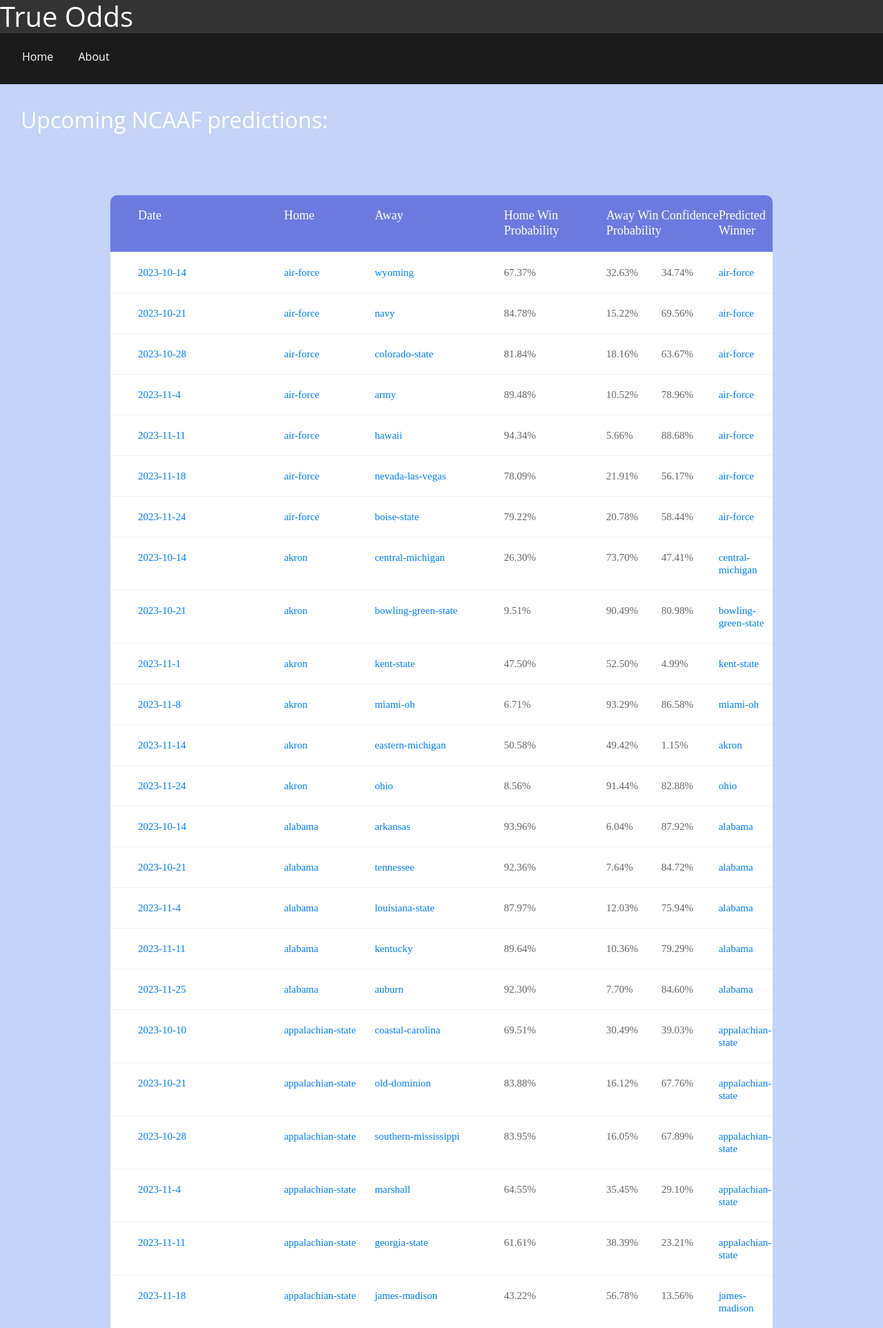
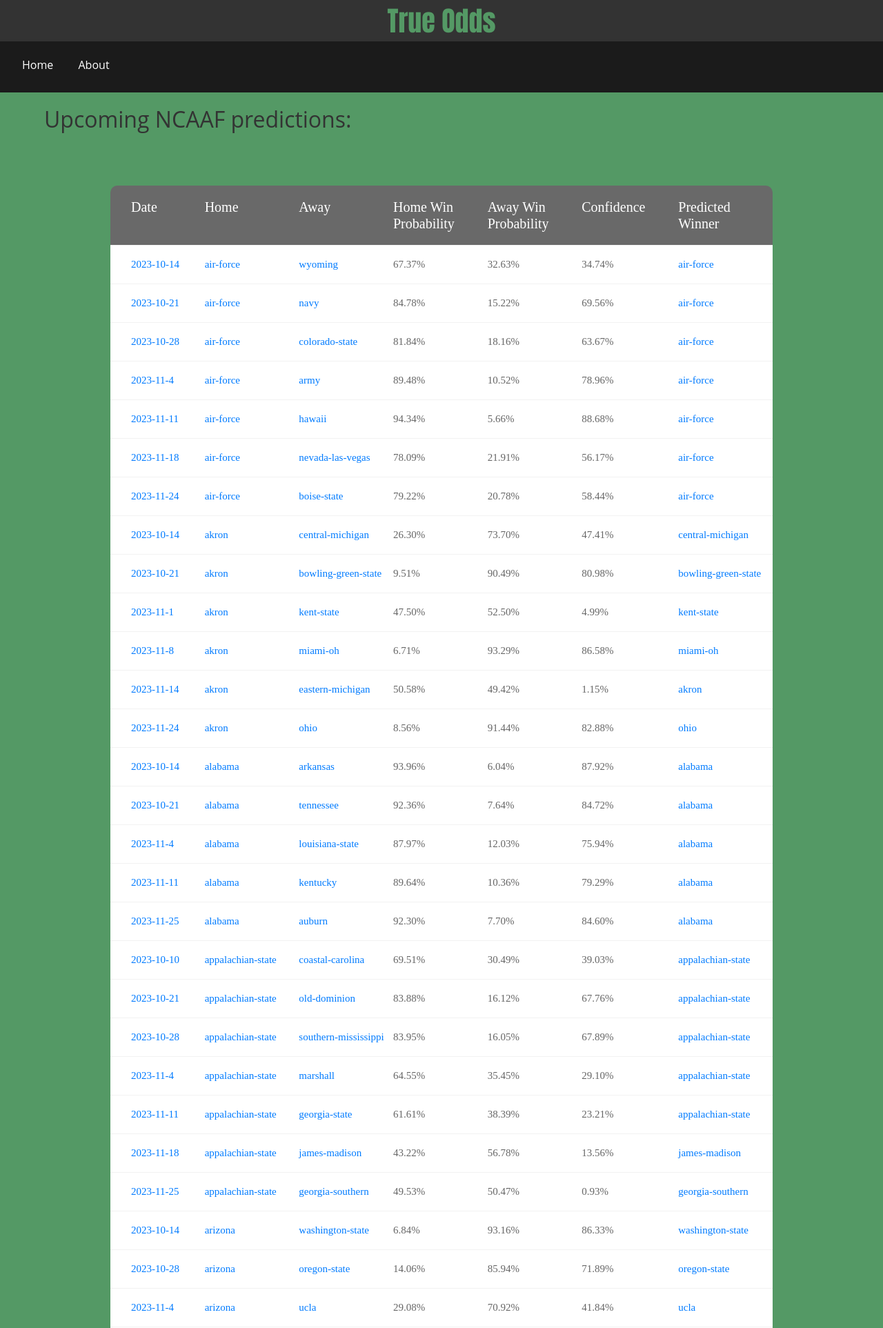
Before and after one commit to JayQuimby/true_odds, a Flask app: page /pred in a window 1280 px wide. Shown: the top 1925 px of the page at 69% size. Run offline with Flask 3, Linux system fonts and the light colour scheme.

Commit message:
refactor and new sytle

```diff
--- a/app.py
+++ /dev/null
@@ -1,54 +0,0 @@
-from flask import Flask, redirect, render_template, url_for
-from flask_sqlalchemy import SQLAlchemy
-from sqlalchemy import and_, or_
-import pandas as pd
-
-app = Flask(__name__)
-app.config['SQLALCHEMY_DATABASE_URI']= 'sqlite:///predict.db'
-db = SQLAlchemy(app)
-
-class Game(db.Model):
-    index = db.Column(db.Integer, primary_key=True, autoincrement=True)
-    date = db.Column(db.String(20))
-    A = db.Column(db.String(50))  # Adjust the type and length accordingly
-    B = db.Column(db.String(50))
-    A_win = db.Column(db.Float)
-    B_win = db.Column(db.Float)
-    ABS_diff = db.Column(db.Float)
-    prediction = db.Column(db.String(50))
-
-def load_data():
-    csv_path = './static/Database/all_season_preds.csv'
-    data = pd.read_csv(csv_path)
-    data.to_sql(name='game', con=db.engine, if_exists='replace', index=True)
-
-@app.route('/', methods=['POST', 'GET'])
-@app.route('/home')
-def index():
-    return render_template('index.html')
-
-@app.route('/pred')
-def predict_page():
-    data = Game.query.all()
-    return render_template('pred.html', table=data)
-
-@app.route('/team/<teamname>')
-def team_page(teamname):
-    team_db = Game.query.filter(or_(Game.A == teamname, Game.B == teamname))
-    return render_template('team_preds.html', name=teamname, table=team_db)
-
-@app.route('/day/<date>')
-def date_page(date):
-    date_db = Game.query.filter(Game.date == date)
-    return render_template('team_preds.html', name=date, table=date_db)
-
-@app.route('/about')
-def about_page():
-    return render_template('about.html')
-
-if __name__ == '__main__':
-    with app.app_context():
-        #db.create_all()
-        load_data()
-
-    app.run(debug=True, host='0.0.0.0', port=5000)
--- /dev/null
+++ b/run.py
@@ -0,0 +1,11 @@
+from true_odds.routes import load_data
+from true_odds import app
+
+
+
+if __name__ == '__main__':
+    with app.app_context():
+        #db.create_all()
+        load_data()
+
+    app.run(debug=True, host='0.0.0.0', port=5000)
--- /dev/null
+++ b/true_odds/__init__.py
@@ -0,0 +1,6 @@
+from flask import Flask
+from flask_sqlalchemy import SQLAlchemy
+
+app = Flask(__name__)
+app.config['SQLALCHEMY_DATABASE_URI']= 'sqlite:///predict.db'
+db = SQLAlchemy(app)
--- /dev/null
+++ b/true_odds/routes.py
@@ -0,0 +1,34 @@
+from . import app, db
+import pandas as pd
+from flask import redirect, render_template, url_for
+from true_odds.models import Game
+from sqlalchemy import and_, or_
+
+def load_data():
+    csv_path = './true_odds/static/Database/all_season_preds.csv'
+    data = pd.read_csv(csv_path)
+    data.to_sql(name='game', con=db.engine, if_exists='replace', index=True)
+
+@app.route('/', methods=['POST', 'GET'])
+@app.route('/home')
+def index():
+    return render_template('index.html')
+
+@app.route('/pred')
+def predict_page():
+    data = Game.query.all()
+    return render_template('pred.html', table=data)
+
+@app.route('/team/<teamname>')
+def team_page(teamname):
+    team_db = Game.query.filter(or_(Game.A == teamname, Game.B == teamname))
+    return render_template('team_preds.html', name=teamname, table=team_db)
+
+@app.route('/day/<date>')
+def date_page(date):
+    date_db = Game.query.filter(Game.date == date)
+    return render_template('team_preds.html', name=date, table=date_db)
+
+@app.route('/about')
+def about_page():
+    return render_template('about.html')
--- a/static/CSS/main-v0.1.css
+++ b/true_odds/static/CSS/main-v0.1.css
@@ -87,6 +87,10 @@ body {
   background-color: #333;
   color: #fff;
   font-family: 'Open Sans', sans-serif;
+}
+
+.odds-title {
+  margin-left: 10px;
 }
 
 div {
--- a/static/CSS/main-v0.2.css
+++ b/true_odds/static/CSS/main-v0.2.css
@@ -140,13 +140,12 @@ iframe {
 .limiter {
   width: 100%;
   margin: 0 auto;
+  margin-top: 0%;
 }
 
 .container-table100 {
   width: 100%;
-  min-height: 100vh;
-  background: #c4d3f6;
-
+  background: #549965;
   display: -webkit-box;
   display: -webkit-flex;
   display: -moz-box;
@@ -158,10 +157,18 @@ iframe {
   padding: 33px 30px;
 }
 
+.odds-title {
+  text-align: center;
+  font-size: 40px;
+  font-family: Impact, Haettenschweiler, 'Arial Narrow Bold', sans-serif;
+  color: #549965;
+}
+
 .page-title {
   width: 100%;
-  background: #c4d3f6;
-  padding: 33px 30px;
+  background: #549965;
+  padding: 20px 5%;
+  color: #333;
 }
 
 .wrap-table100 {
@@ -190,8 +197,7 @@ iframe {
 
 .row.header {
   color: #ffffff;
-  background: #6c7ae0;
-  border-radius: 15px;
+  background: #696969;
 }
 
 @media screen and (max-width: 768px) {
@@ -215,7 +221,6 @@ iframe {
     line-height: 1.2;
     text-transform: uppercase;
     font-weight: unset !important;
-
     margin-bottom: 13px;
     content: attr(data-title);
     min-width: 98px;
@@ -237,9 +242,9 @@ iframe {
   font-family: Poppins-Regular;
   font-size: 15px;
   color: #666666;
-  line-height: 1.2;
+  line-height: 1.0;
   font-weight: unset !important;
-
+  width: 90px;
   padding-top: 20px;
   padding-bottom: 20px;
   border-bottom: 1px solid #f2f2f2;
@@ -247,7 +252,7 @@ iframe {
 
 .row.header .cell {
   font-family: Poppins-Regular;
-  font-size: 18px;
+  font-size: 20px;
   color: #fff;
   line-height: 1.2;
   font-weight: unset !important;
@@ -257,22 +262,8 @@ iframe {
 }
 
 .row .cell:nth-child(1) {
-  width: 360px;
-  padding-left: 40px;
+  padding-left: 30px;
 }
-
-.row .cell:nth-child(2) {
-  width: 160px;
-}
-
-.row .cell:nth-child(3) {
-  width: 250px;
-}
-
-.row .cell:nth-child(4) {
-  width: 190px;
-}
-
 
 .table, .row {
   width: 100% !important;
@@ -281,6 +272,10 @@ iframe {
 .row:hover {
   background-color: #ececff;
   cursor: pointer;
+}
+
+.row.header:hover {
+  background: #696969;
 }
 
 @media (max-width: 768px) {
--- a/templates/base.html
+++ b/true_odds/templates/base.html
@@ -9,7 +9,7 @@
 </head>
 <body>
     <link rel="stylesheet" href="{{ url_for('static', filename='CSS/main-v0.2.css') }}">
-    <h1>True Odds</h1>
+    <div class="odds-title">True Odds</div>
     <div class="navbar">
         <!--
         <img class="logo" src="{{ url_for('static', filename='images/logo_s.png') }}" alt="True Odds">
```
Also changed, not shown: true_odds/models.py (added, +11 -0 lines), instance/predict.db, true_odds/instance/predict.db (added), true_odds/static/CSS/utils.css (renamed from static/CSS/utils.css), true_odds/static/Database/all_season_preds.csv (renamed from static/Database/all_season_preds.csv), true_odds/static/images/logo_1.png (renamed from static/images/logo_1.png), true_odds/static/images/logo_s.png (renamed from static/images/logo_s.png), true_odds/templates/about.html (renamed from templates/about.html), true_odds/templates/index.html (renamed from templates/index.html), true_odds/templates/pred.html (renamed from templates/pred.html), true_odds/templates/team_preds.html (renamed from templates/team_preds.html).
